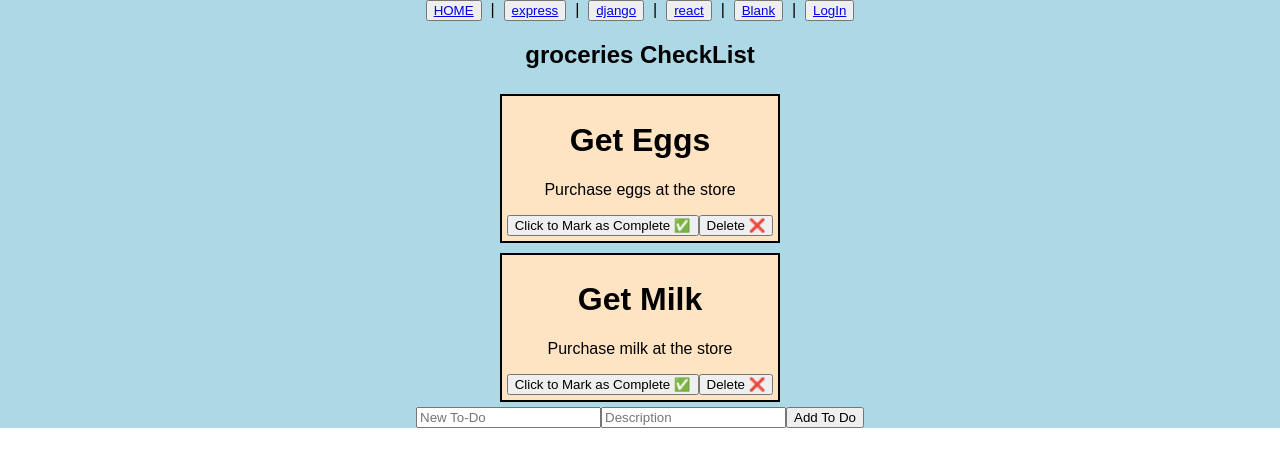
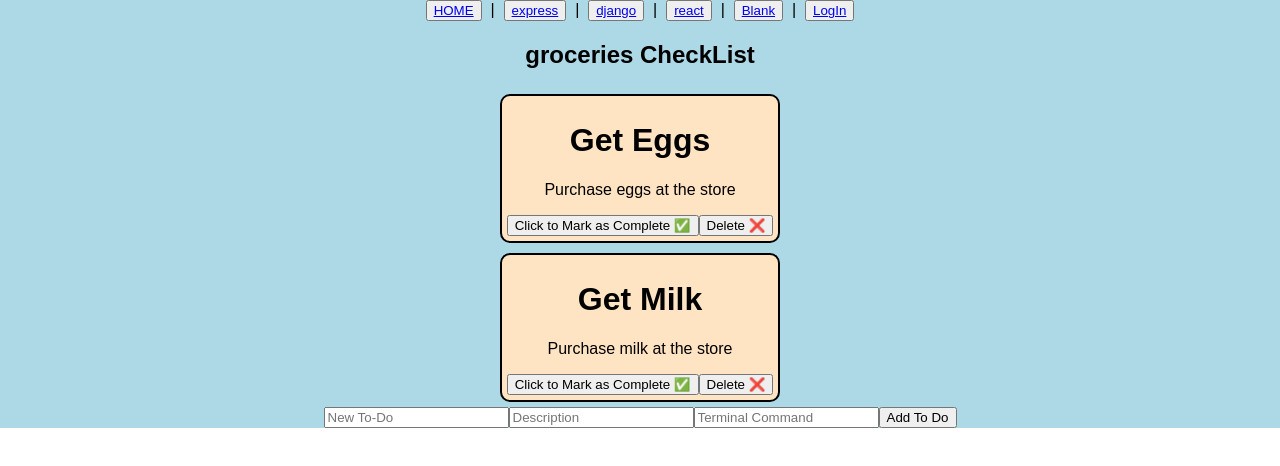
Before and after one commit to brennanp93/checklist-app, a React (Create React App) app: page /blanklist/groceries in a window 1280 px wide. Shown: the top 466 px of the page. Built offline with nearby package versions, Linux system fonts and the light colour scheme.

Commit message:
Clean up blanklist

```diff
--- a/src/component/CheckLists.jsx
+++ b/src/component/CheckLists.jsx
@@ -36,6 +36,7 @@ export default function CheckList({ checkListSteps }) {
           <div style={{textDecoration: step.completed ? "line-Through" : ''}}>
             <h1 >{step.title}</h1>
             <p>{step.description}</p>
+            <p>{step.terminalCommand ? `Enter into Terminal: ${step.terminalCommand}` :''}</p>
             <p>{step.website}</p>
             <div>
               <button onClick={() => setBoolean(idx)} type="submit">
--- a/src/component/NewBlankList.jsx
+++ b/src/component/NewBlankList.jsx
@@ -1,125 +1,12 @@
 import { useState } from "react";
 import { useParams } from "react-router-dom";
 
-// import "./BlankList.css";
-// import BlankListForm from "./BlankListForm";
-
-// export default function NewBlankList({ newLists }) {
-//   const [checkList, setCheckList] = useState([
-//     {
-//       step: "Buy Cheese",
-//       website: "https://cheese.com/",
-//       completed: false,
-//       id: 1
-//     }
-//   ]);
-//   console.log(checkList);
-//   const [newItem, setNewItem] = useState({
-//     step: "",
-//     website: "",
-//     completed: false,
-//     id: Math.floor(Math.random() * 100)
-
-//   });
-
-// function handleSubmit(evt) {
-//   evt.preventDefault();
-//   setCheckList([...checkList, newItem]);
-//   setNewItem({
-//     step: "",
-//     website: "",
-//     completed: false,
-//     id: Math.floor(Math.random() * 100)
-
-//   })
-// }
-
-// function handleChange(evt) {
-//   const newItemList = {
-//     ...newItem,
-//     [evt.target.name]: evt.target.value,
-//     // [evt.target.name]: evt.target.value,
-//     completed: false
-//   };
-//   setNewItem(newItemList);
-//   // console.log("newItem" + newItemList);
-// }
-
-
-// function setBoolean(idx) {
-//   const updatedList = [...checkList];
-//   updatedList[idx].completed ? updatedList[idx].completed = false : updatedList[idx].completed = true;
-//   setCheckList(updatedList);
-// }
-
-// function deleteItem(id) {
-//   const removeItem = checkList.filter((item) => {
-//     return item.id !== id;
-//   });
-//   setCheckList(removeItem)
-//   console.log(removeItem)
-// }
-
-//   return (
-//     <>
-//       <div>
-//         <h1>Custom CheckList</h1>
-//         {checkList.map((item, idx) => (
-//           <div className="listStyle"
-//             style={{ textDecoration: item.completed ? "line-Through" : '' }}>
-//             <h1>{item.step}</h1>
-//             <div>
-//               <a href={item.website} target="_blank">
-//                 Additional Information
-//               </a>
-//             </div>
-//             <div>
-//               <button onClick={() => setBoolean(idx)} type="submit">
-//                 {item.completed ? 'Undo 🔙' : 'Click to Mark as Complete ✅'}
-//               </button>
-//               &nbsp;|&nbsp;
-//               <button onClick={() => deleteItem(item.id)} type="submit">Delete ❌</button>
-//             </div>
-//           </div>
-//         ))}
-//         <h2>Add an Item to your checklist</h2>
-//         <div className="blank-box">
-// <form onSubmit={handleSubmit}>
-//   <input
-//     autoComplete="off"
-//     name="step"
-//     value={newItem.step}
-//     onChange={handleChange}
-//     placeholder="New To-Do"
-//     required
-//     pattern=".{2,}"
-//   />
-//   <input
-//     autoComplete="off"
-//     name="website"
-//     value={newItem.website}
-//     onChange={handleChange}
-//     placeholder="Website"
-//     // required
-//     pattern=".{2,}"
-//   />
-
-//   <button type="submit">Add To Do</button>
-// </form>
-//         </div>
-//       </div>
-//     </>
-//   );
-// }
 
 export default function NewBlankList({ newLists }) {
   let { newListSteps } = useParams();
-  let oneStep = newLists.find((list) => list.name === newListSteps)
-  let listSteps = oneStep.steps
-
-  const [customList, setCustomList] = useState( listSteps )
-  console.log(customList)
-  // console.log(listSteps)
+  let oneStep = newLists.find((list) => list.name === newListSteps);
+  let listSteps = oneStep.steps;
+  const [customList, setCustomList] = useState(listSteps)
 
   const [newItem, setNewItem] = useState({
     title: "",
@@ -129,16 +16,6 @@ export default function NewBlankList({ newLists }) {
     otherStepSpecificData: null,
     id: Math.floor(Math.random() * 100)
   });
-  // console.log("newItem" + newItem);
-  // const [markComplete, setMarkComplete] = useState([
-  //   {
-  //     "title": "",
-  //     "description": "",
-  //     "terminalCommand": "",
-  //     "completed": "",
-  //     "otherStepSpecificData": ""
-  //   },
-  // ])
 
   function handleSubmit(evt) {
     evt.preventDefault();
@@ -153,20 +30,13 @@ export default function NewBlankList({ newLists }) {
     })
   }
 
-
   function handleChange(evt) {
     const newItemList = {
       ...newItem,
       [evt.target.name]: evt.target.value,
-      // [evt.target.name]: evt.target.value,
-      // completed: false
     };
     setNewItem(newItemList);
-    // console.log(newItem.title + "BPP")
-    // console.log(evt.target.name)
-    // console.log(evt.target.value)
   }
-
 
   function setBoolean(idx) {
     const updatedList = [...oneStep.step];
@@ -187,7 +57,6 @@ export default function NewBlankList({ newLists }) {
     updatedList[idx].completed ? updatedList[idx].completed = false : updatedList[idx].completed = true;
     setNewItem(updatedList);
   }
-  // console.log(oneStep.steps)
 
   return (
     <>
@@ -197,7 +66,7 @@ export default function NewBlankList({ newLists }) {
           <div style={{ textDecoration: step.completed ? "line-Through" : '' }}>
             <h1 >{step.title}</h1>
             <p>{step.description}</p>
-            {/* <p>{step.website}</p> */}
+            <p>{step.terminalCommand ? `Enter into Terminal: ${step.terminalCommand}` : ''}</p>
             <div>
               <button onClick={() => setBoolean(idx)} type="submit">
                 {step.completed ? 'Undo 🔙' : 'Click to Mark as Complete ✅'}
@@ -228,7 +97,15 @@ export default function NewBlankList({ newLists }) {
             // required
             pattern=".{2,}"
           />
-
+          <input
+            autoComplete="off"
+            name="terminalCommand"
+            value={newItem.terminalCommand}
+            onChange={handleChange}
+            placeholder="Terminal Command"
+            // required
+            pattern=".{2,}"
+          />
           <button type="submit">Add To Do</button>
         </form>
       </div>
--- a/src/data.js
+++ b/src/data.js
@@ -12,14 +12,14 @@ export const checkLists = [
             {
                 "title": "Title of step 1 express",
                 "description": "Longer description of necessary work at this step",
-                "terminalCommand": "optional field with command to be copy/pasted",
+                "terminalCommand": "npm i",
                 "completed": false,
                 "otherStepSpecificData": "You get the point"
             },
             {
                 "title": "Title of step 2 express",
                 "description": "Longer description of necessary work at this step",
-                "terminalCommand": "optional field with command to be copy/pasted",
+                "terminalCommand": '',
                 "completed": false,
                 "otherStepSpecificData": "You get the point"
             },
@@ -192,7 +192,7 @@ export const newLists = [{
         {
             "title": "Get Eggs",
             "description": "Purchase eggs at the store",
-            "terminalCommand": "optional field with command to be copy/pasted",
+            "terminalCommand": null,
             "completed": false,
             "otherStepSpecificData": "You get the point",
             "id": Math.floor(Math.random() * 100)
@@ -200,7 +200,30 @@ export const newLists = [{
         {
             "title": "Get Milk",
             "description": "Purchase milk at the store",
-            "terminalCommand": "optional field with command to be copy/pasted",
+            "terminalCommand": null,
+            "completed": false,
+            "otherStepSpecificData": "You get the point",
+            "id": Math.floor(Math.random() * 100)
+        },
+    ]
+},
+{
+    "name": "bananas",
+    "description": "Grocery List Description",
+    "anyOtherMetaData": "idk",
+    "steps": [
+        {
+            "title": "Get Eggs",
+            "description": "Purchase eggs at the store",
+            "terminalCommand": null,
+            "completed": false,
+            "otherStepSpecificData": "You get the point",
+            "id": Math.floor(Math.random() * 100)
+        },
+        {
+            "title": "Get Milk",
+            "description": "Purchase milk at the store",
+            "terminalCommand": null,
             "completed": false,
             "otherStepSpecificData": "You get the point",
             "id": Math.floor(Math.random() * 100)
--- a/src/pages/App/App.css
+++ b/src/pages/App/App.css
@@ -24,6 +24,7 @@
 .listStyle {
     border: solid black 2px;
     background-color: bisque;
+    border-radius: 10px;
     margin: 5px;
     padding: 5px
 }
```
